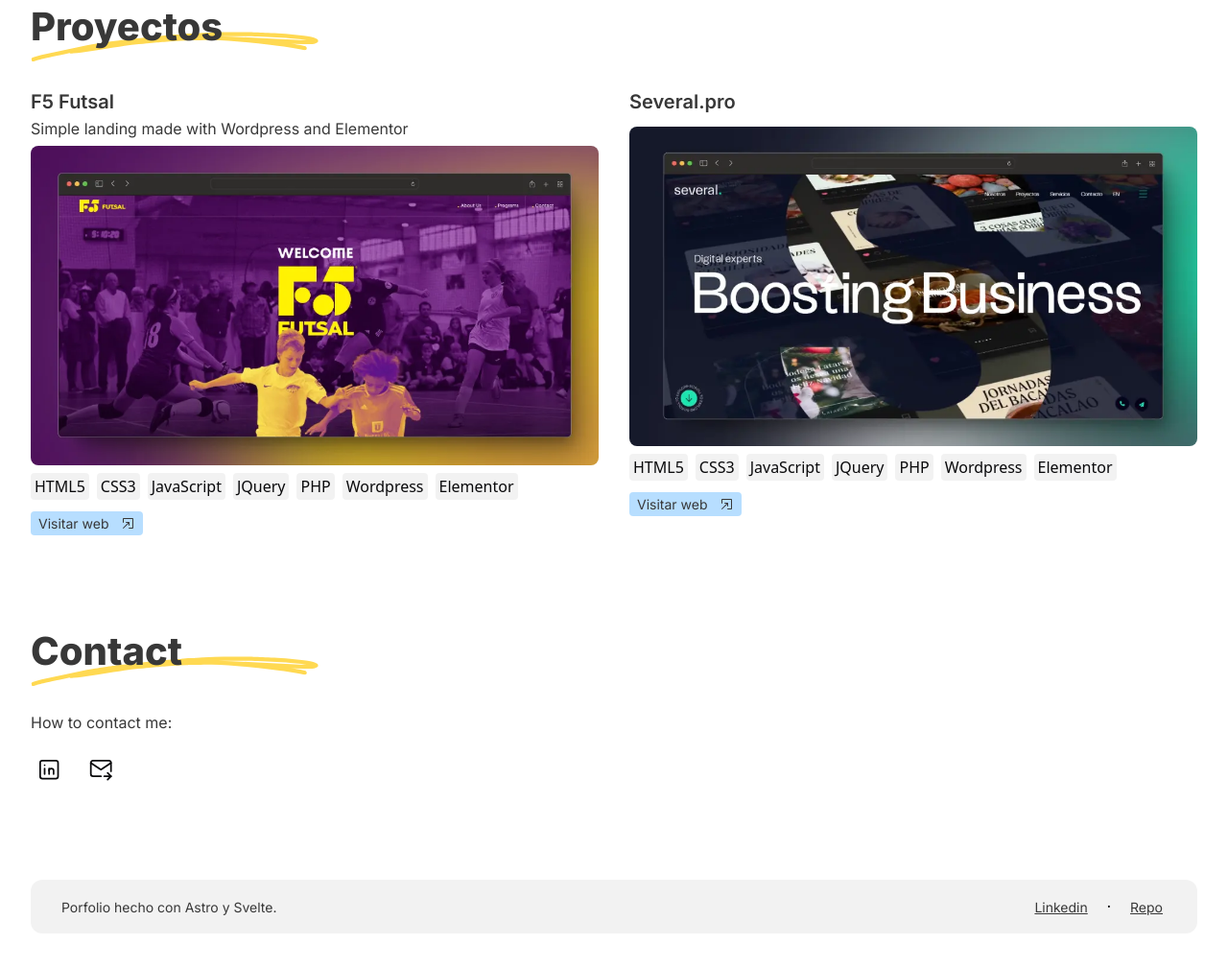
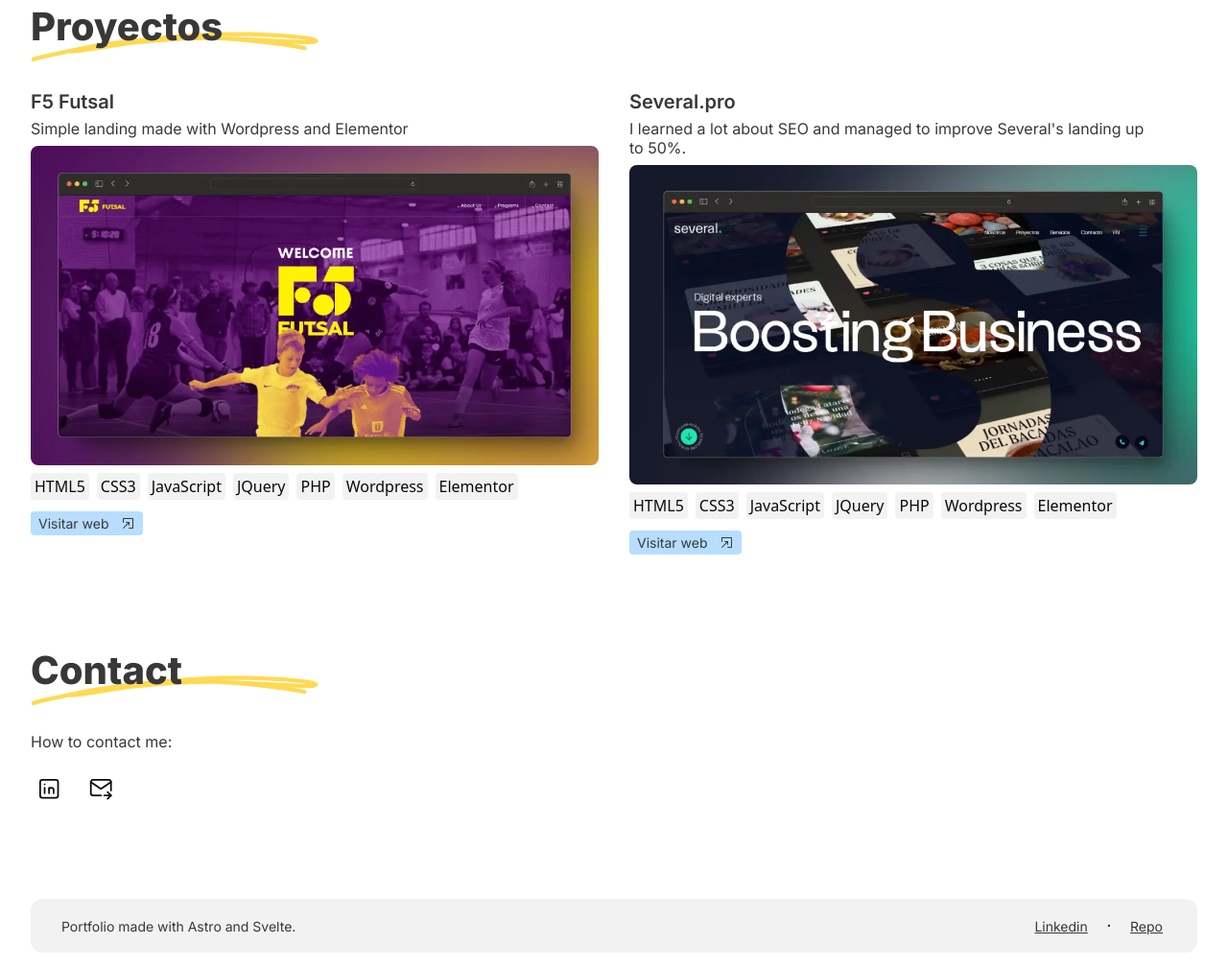
Before and after one commit to polcortes/porfolio, an Astro site: page /en in a window 1280 px wide. Shown: the part 976-1985 px from the top of the page at 96% size. Built offline with nearby package versions, Linux system fonts and the light colour scheme; Astro itself is replaced by a stand-in of ours.

Commit message:
added i18n to footer and fixed typo errors

```diff
--- a/src/components/Pages/IndexPage.astro
+++ b/src/components/Pages/IndexPage.astro
@@ -86,7 +86,7 @@
 		</section>
 
 		<footer id="footer">
-			<p>Porfolio hecho con Astro y Svelte.</p>
+			<p>{ t("footer").text }</p>
 			<ul>
 				<li>
 					<a href="https://www.linkedin.com/in/pol-cort%C3%A9s-757b69285/" target="_blank" rel="noopener noreferrer">Linkedin</a>
--- a/src/i18n/ui.ts
+++ b/src/i18n/ui.ts
@@ -109,6 +109,9 @@
     contacto: {
       title: 'Contacto',
       description: 'Cómo contactar conmigo:'
+    },
+    footer: {
+      text: 'Porfolio hecho con Astro y Svelte.'
     }
   },
   en: {
@@ -196,7 +199,7 @@
         {
           title: "Several.pro",
           // description: "I improved the SEO of Several.pro's homepage using Schema.org, improving descriptions and titles and fixing the HTML semantics. I also implemented and corrected some sections of the page.",
-          desciption: "I learned a lot about SEO and managed to improve Several's landing up to 50%.",
+          description: "I learned a lot about SEO and managed to improve Several's landing up to 50%.",
           link: "https://several.pro",
           linkTitle: "Link to Several.pro",
           github: null,
@@ -211,6 +214,9 @@
     contacto: {
       title: 'Contact',
       description: 'How to contact me:'
+    },
+    footer: {
+      text: 'Portfolio made with Astro and Svelte.'
     }
   },
   ca: {
@@ -313,6 +319,9 @@
     contacto: {
       title: 'Contacte',
       description: 'Com contactar amb mi:'
+    },
+    footer: {
+      text: 'Portfoli fet amb Astro i Svelte.'
     }
   }
 }
```
